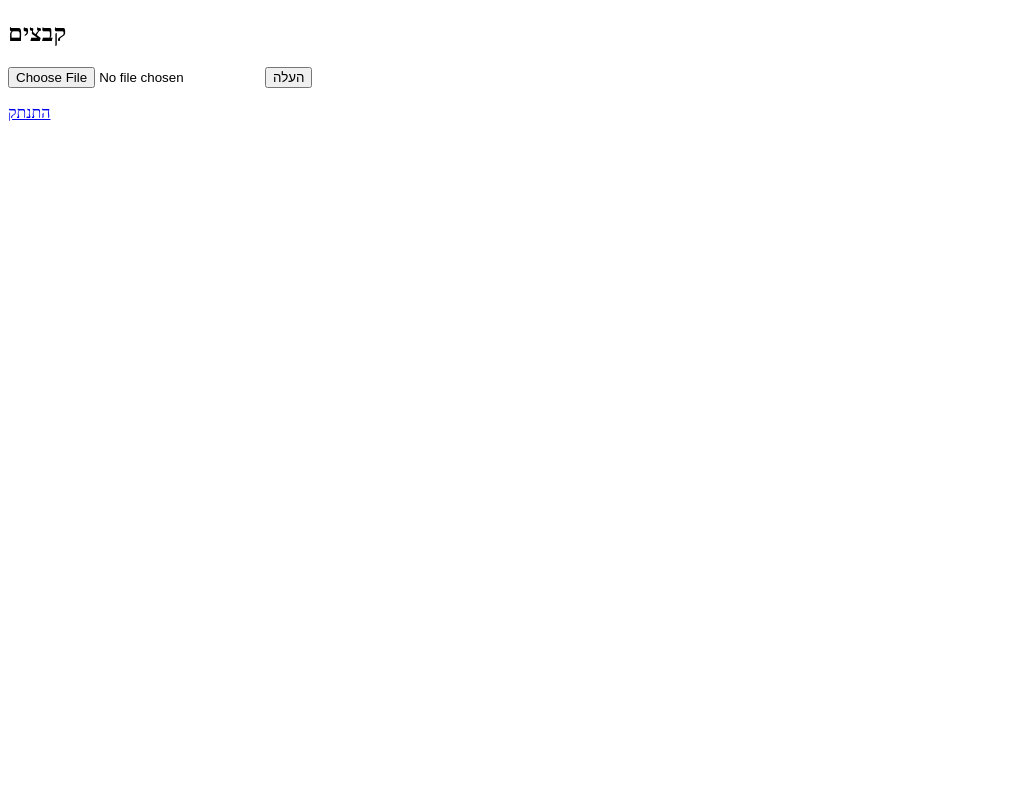
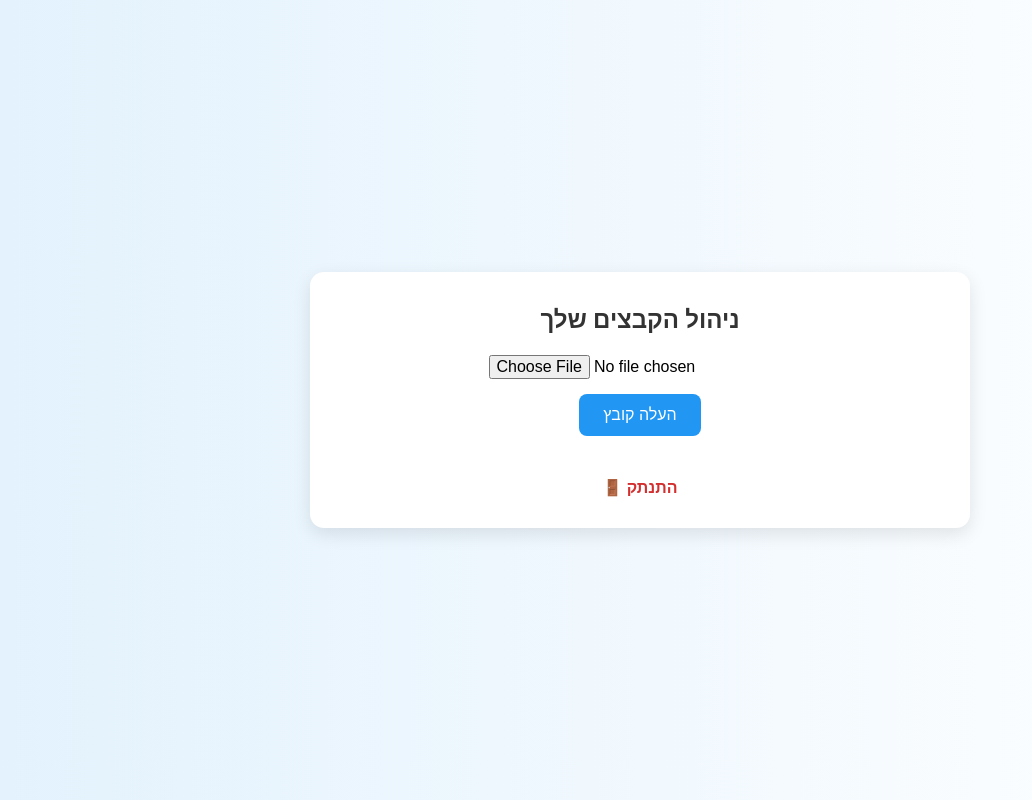
Before and after one commit to nirstore/nirstore, a Flask app: page /files in a window 1280 px wide. Shown: the whole page, without its empty margins (0-1032 px from the left). Run offline with Flask 3, Linux system fonts and the light colour scheme; the visitor is signed in with stand-in values (Sample User, id 1).

Commit message:
Update upload.html

```diff
--- a/templates/upload.html
+++ b/templates/upload.html
@@ -1,26 +1,128 @@
-
 <!doctype html>
 <html lang="he">
-<head><meta charset="UTF-8"><title>ניהול קבצים</title></head>
+<head>
+  <meta charset="UTF-8">
+  <title>ניהול קבצים</title>
+  <style>
+    body {
+      background: linear-gradient(to right, #e3f2fd, #ffffff);
+      font-family: 'Segoe UI', sans-serif;
+      margin: 0;
+      padding: 0;
+      display: flex;
+      justify-content: center;
+      align-items: center;
+      min-height: 100vh;
+    }
+
+    .container {
+      background-color: white;
+      padding: 30px;
+      border-radius: 14px;
+      box-shadow: 0 6px 18px rgba(0,0,0,0.1);
+      max-width: 600px;
+      width: 90%;
+      text-align: center;
+    }
+
+    h2 {
+      margin-top: 0;
+      color: #333;
+    }
+
+    form {
+      margin: 20px 0;
+    }
+
+    input[type="file"] {
+      margin-bottom: 15px;
+      font-size: 16px;
+    }
+
+    button {
+      padding: 12px 24px;
+      font-size: 16px;
+      background-color: #2196f3;
+      color: white;
+      border: none;
+      border-radius: 8px;
+      cursor: pointer;
+    }
+
+    button:hover {
+      background-color: #1976d2;
+    }
+
+    ul {
+      list-style-type: none;
+      padding: 0;
+    }
+
+    li {
+      margin: 10px 0;
+      background-color: #f0f0f0;
+      padding: 10px;
+      border-radius: 8px;
+    }
+
+    a {
+      margin: 0 10px;
+      text-decoration: none;
+      color: #1565c0;
+    }
+
+    a:hover {
+      text-decoration: underline;
+    }
+
+    .logout {
+      display: inline-block;
+      margin-top: 20px;
+      color: #d32f2f;
+      text-decoration: none;
+      font-weight: bold;
+    }
+
+    .logout:hover {
+      text-decoration: underline;
+    }
+
+    .messages {
+      color: green;
+      margin-top: 10px;
+    }
+  </style>
+</head>
 <body>
-  <h2>קבצים</h2>
+  <div class="container">
+    <h2>ניהול הקבצים שלך</h2>
+
     <form method="post" enctype="multipart/form-data">
-    <input type="file" name="file">
-    <button type="submit">העלה</button>
+      <input type="file" name="file" required><br>
+      <button type="submit">העלה קובץ</button>
     </form>
+
+    {% with messages = get_flashed_messages() %}
+      {% if messages %}
+        <div class="messages">
+          {% for msg in messages %}
+            <div>{{ msg }}</div>
+          {% endfor %}
+        </div>
+      {% endif %}
+    {% endwith %}
+
     <ul>
       {% for file in files %}
-      <li>{{ file }} —
-        <a href="/download/{{ file }}">הורדה</a> —
-        <a href="/delete/{{ file }}">מחק</a>
+        <li>
+          {{ file }}
+          <a href="/download/{{ file }}">📥 הורד</a>
+          <a href="/delete/{{ file }}" style="color:red">🗑️ מחק</a>
         </li>
       {% endfor %}
     </ul>
-  <a href="/logout">התנתק</a>
-  {% with messages = get_flashed_messages() %}
-    {% if messages %}
-      <ul>{% for msg in messages %}<li>{{ msg }}</li>{% endfor %}</ul>
-    {% endif %}
-  {% endwith %}
+
+    <a class="logout" href="/logout">🚪 התנתק</a>
+  </div>
 </body>
 </html>
```
Lines whose indentation alone changed are shown as unchanged.
